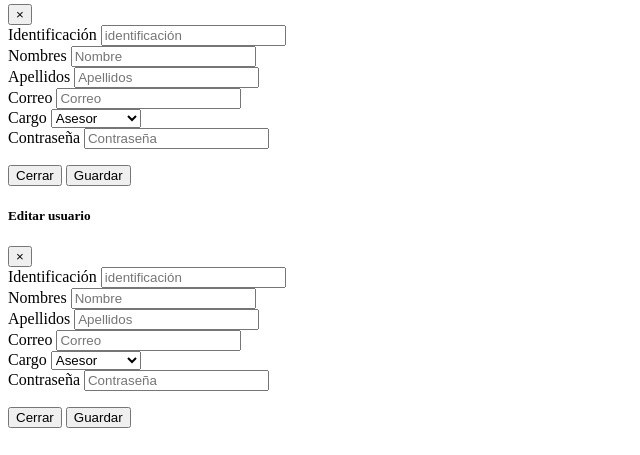
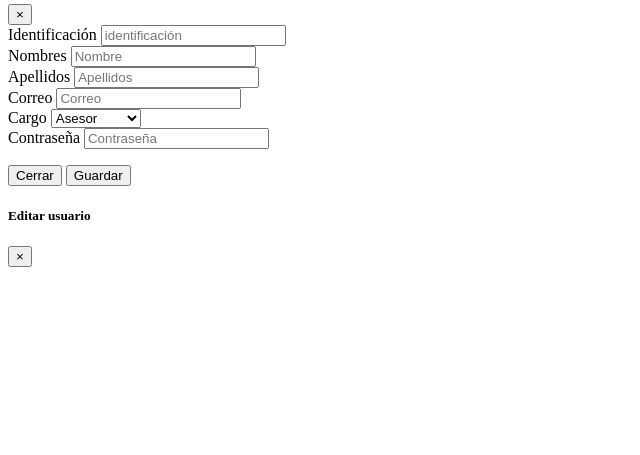
Before and after one commit to jorgeochoa1987/laboratorio, a PHP site: page /templates/usuario.php in a window 1280 px wide. Shown: the part 345-800 px from the top of the page, without its empty margins (0-640 px from the left). Run offline with PHP 8.4, Linux system fonts and the light colour scheme; data comes from the database, SQL or seed files in the repository.

Commit message:
Carga de usuario, falta el botón modiicar

```diff
--- a/js/usuarios.js
+++ b/js/usuarios.js
@@ -99,7 +99,7 @@ function subireditar(id)
         },
     }).done(function(echo){
     $("#resultado").html(echo);
-    $('#modaleditar').modal('show');
+    $('#modaleditar').modal('toggle');
        //  swal('Registro guardado exitosamente'+ echo, "¡ Listo !");
         //===============falta agregar el usuario sin refrescar la página ==================
 
--- a/templates/usuario.php
+++ b/templates/usuario.php
@@ -113,48 +113,9 @@
         </button>
       </div>
       <div class="modal-body">
-      <form class="">
-                    <div class="position-relative form-group"><label for="id_user" class="">Identificación</label>
-                        <input id="txt-id" type="number" placeholder="identificación" required class="form-control"></div>
-                    <div class="position-relative form-group"><label for="nombres" class="">Nombres</label>
-                        <input id="txt-nombre" type="text" placeholder="Nombre" required class="form-control"></div>
-                    <div class="position-relative form-group"><label for="apellidos" class="">Apellidos</label>
-                        <input  id="txt-apellido" type="text" placeholder="Apellidos" required class="form-control"></div>
-                    <div class="position-relative form-group"><label for="correo" class="">Correo</label>
-                        <input  id="txt-correo" type="text" placeholder="Correo"  class="form-control"></div>
-                    <div class="position-relative form-group"><label for="cargo" class="">Cargo</label>
-                        <select id="txt-cargo" type="text" placeholder="Cargo" required class="form-control">
-                             <?php
 
-                             $sql = "SELECT id, nombre FROM cargos";
-                             $result = $conexion->query($sql);
+      <div id="resultado"></div>
 
-                             if ($result->num_rows > 0) {
-                               // output data of each row
-                               while($row = $result->fetch_assoc()) {
-                                 ?>
-                                   <option value="<?php echo $row["id"] ?>"><?php echo $row["nombre"] ?></option>
-                             <?php  }
-                             } else { ?>
-                                <option value="0">No cargo</option>
-
-                             <?php } ?>
-
-
-
-
-                          </select>
-                       </div>
-                    <div class="position-relative form-group"><label for="contrasena" class="">Contraseña</label>
-                        <input  id="txt-pass" type="password"  placeholder="Contraseña" required  class="form-control"></div>
-
-
-                </form>
-      </div>
-      <div class="modal-footer">
-        <button type="button" class="btn btn-secondary" id="btn-cerrar" data-dismiss="modal">Cerrar</button>
-        <button class="mt-1 btn btn-primary" type="submit" id="btn-guardar" value="Guardar">Guardar</button>
-      </div>
     </div>
   </div>
 </div>
```
Also changed, not shown: modulos/modulousuario.php (+49 -8 lines).
